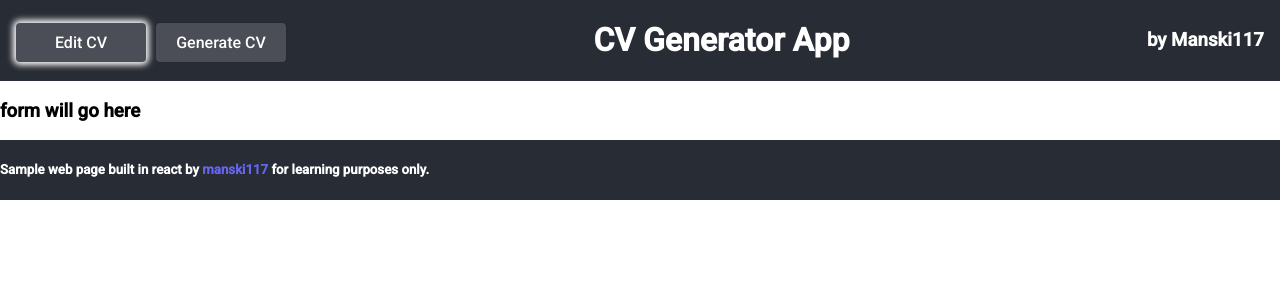
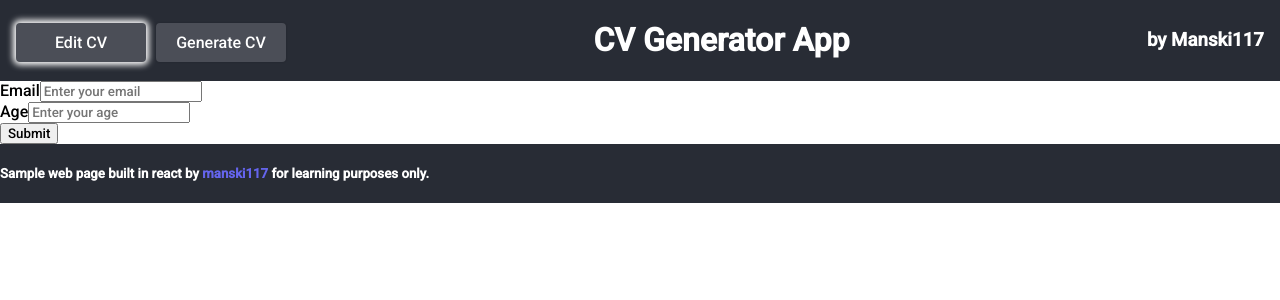
Before and after one commit to manski117/cv-form-project-formik-style, a React (Create React App) app in the folder cv-generator-formik-style/: page / in a window 1280 px wide. Shown: the top 300 px of the page. Built offline with nearby package versions, Linux system fonts and the light colour scheme.

Commit message:
Link root state to form component
MyForm.js component now successfully passes form values to App.js
state via the handleFormData method.

```diff
--- a/cv-generator-formik-style/src/App.js
+++ b/cv-generator-formik-style/src/App.js
@@ -1,7 +1,7 @@
 import logo from './logo.svg';
 import Header from './components/Header';
 import Footer from './components/Footer';
-import Form from './components/Form';
+import MyForm from './components/MyForm';
 import Resume from './components/Resume';
 import React from 'react';
 
@@ -14,52 +14,14 @@ function App() {
   const [onFormPage, setOnFormPage] = React.useState(true);
 
   //conditionally render what content renders based on page selection
-  const currentPage = onFormPage ? <Form /> : <Resume />
+  const currentPage = onFormPage ? <MyForm handleFormData={handleFormData} /> : <Resume />
 
   //set state
   const [formData, setFormData] = React.useState({
-    school: '',
-    degree: '',
-    major:'',
-    startDate: '',
-    gradDate: '',
-    firstName: '',
-    lastName: '',
-    email: '',
-    phone: '',
-    job1: {
-      companyName: '',
-      position: '',
-      tasks: '',
-      jobStartDate: '',
-      jobEndDate: ''
-    },
-    job2: {
-      companyName: '',
-      position: '',
-      tasks: '',
-      jobStartDate: '',
-      jobEndDate: ''
-    },
-    job3: {
-      companyName: '',
-      position: '',
-      tasks: '',
-      jobStartDate: '',
-      jobEndDate: ''
-    },
-    schoolValid: true,
-    degreeValid: true,
-    majorValid: true,
-    startDateValid: true,
-    gradDateValid: true,
-    firstNameValid: true,
-    lastNameValid: true,
-    emailValid: true,
-    phoneValid: true,
-    job1Valid: true
 
-  });
+  }
+
+  );
 
 
   ////////functions/////////
@@ -87,6 +49,11 @@ function App() {
 
   }
 
+  function handleFormData(childFormValues){
+    console.log("childFormValues", childFormValues);
+    setFormData(childFormValues);
+  };
+
 
   return (
     <div className="app-container">
--- a/cv-generator-formik-style/src/components/Form.js
+++ /dev/null
@@ -1,14 +0,0 @@
-import React from "react"
-
-
-function Form() {
-    return (
-       <div className="main-form-container">
-        <form action="" className="main-form">
-            <h3>form will go here</h3>
-        </form>
-       </div>
-    )
-}
-
-export default Form;
--- /dev/null
+++ b/cv-generator-formik-style/src/components/MyForm.js
@@ -0,0 +1,73 @@
+import React from "react";
+import { useFormik } from "formik";
+import CustomInput from "./CustomInput";
+import { resumeSchema } from "../schemas";
+
+
+// const onSubmit = async (values, actions) =>{
+//   //timeout and disabled button CSS let user know info is being submitted
+//   console.log(values);
+//   console.log(actions);
+
+//   await new Promise((resolve) => setTimeout(resolve, 1000));
+//   actions.resetForm();
+// }
+
+function MyForm({handleFormData}) {
+  async function onSubmit(values, actions){
+    //timeout and disabled button CSS let user know info is being submitted
+    console.log('values',values);
+    console.log('actions',actions);
+    handleFormData(values);
+    await new Promise((resolve) => setTimeout(resolve, 1000));
+    actions.resetForm();
+  }
+  //any formik component must define 3 key props: initial values, validate, and onSubmit handler.
+  //handleSubmit just calls onSubmit
+  const {values, errors, touched, handleBlur, handleChange, handleSubmit, isSubmitting} = useFormik({
+    initialValues: {
+      age: '',
+      email: '',
+      firstName: '',
+      lastName: ''
+    },
+    validationSchema: resumeSchema,
+    onSubmit,
+  });
+
+
+
+  return (
+    <form onSubmit={handleSubmit} autoComplete="off">
+      <label htmlFor="email">Email</label>
+      <input
+        id="email"
+        type="email"
+        placeholder="Enter your email"
+        value={values.email}
+        onChange={handleChange}
+        onBlur={handleBlur}
+        className={errors.email && touched.email ? 'input-error' : ''}
+
+      />
+      {errors.email && touched.email && <p className='error'>{errors.email}</p>}
+      <br />
+      <label htmlFor="age">Age</label>
+      <input
+        id="age"
+        type="number"
+        placeholder="Enter your age"
+        value={values.age}
+        onChange={handleChange}
+        onBlur={handleBlur}
+        className={errors.age && touched.age ? 'input-error' : ''}
+      />
+      {errors.age && touched.age && <p className='error'>{errors.age}</p>}
+      <br />
+
+      <button disabled={isSubmitting} type="submit">Submit</button>
+    </form>
+  );
+}
+
+export default MyForm;
--- a/cv-generator-formik-style/src/index.css
+++ b/cv-generator-formik-style/src/index.css
@@ -171,7 +171,7 @@ footer {
   border: solid red 1px;
 }
 
-.form-feedback{
+.error{
   margin: 0;
   font-size: 0.8rem;
   font-family: Arial, Helvetica, sans-serif;
--- a/cv-generator-formik-style/src/schemas/index.js
+++ b/cv-generator-formik-style/src/schemas/index.js
@@ -0,0 +1,29 @@
+import * as yup from "yup";
+
+//setup regex variables
+const passwordRules = /^(?=.*\d)(?=.*[a-z])(?=.*[A-Z]).{5,}$/;
+
+
+
+// export const resumeSchema = yup.object().shape({
+//     firstName: yup
+//     .string()
+//     .min(1, 'First Name must be at least 1 character long')
+//     .required("Required"),
+//     lastName: yup
+//     .string()
+//     .min(1, 'Last Name must be at least 1 character long')
+//     .required("Required"),
+
+// });
+
+export const resumeSchema = yup.object().shape({
+    //put the different values here you want to validate for
+    email: yup.string().email('please enter a valid email, man').required("Required"),
+    age: yup
+    .number()
+    .positive()
+    .integer()
+    .required("Required"),
+
+});
```
Also changed, not shown: cv-generator-formik-style/src/junkcode.js (added, +44 -0 lines), 1 other file (tests, documents, lock files or other folders).
